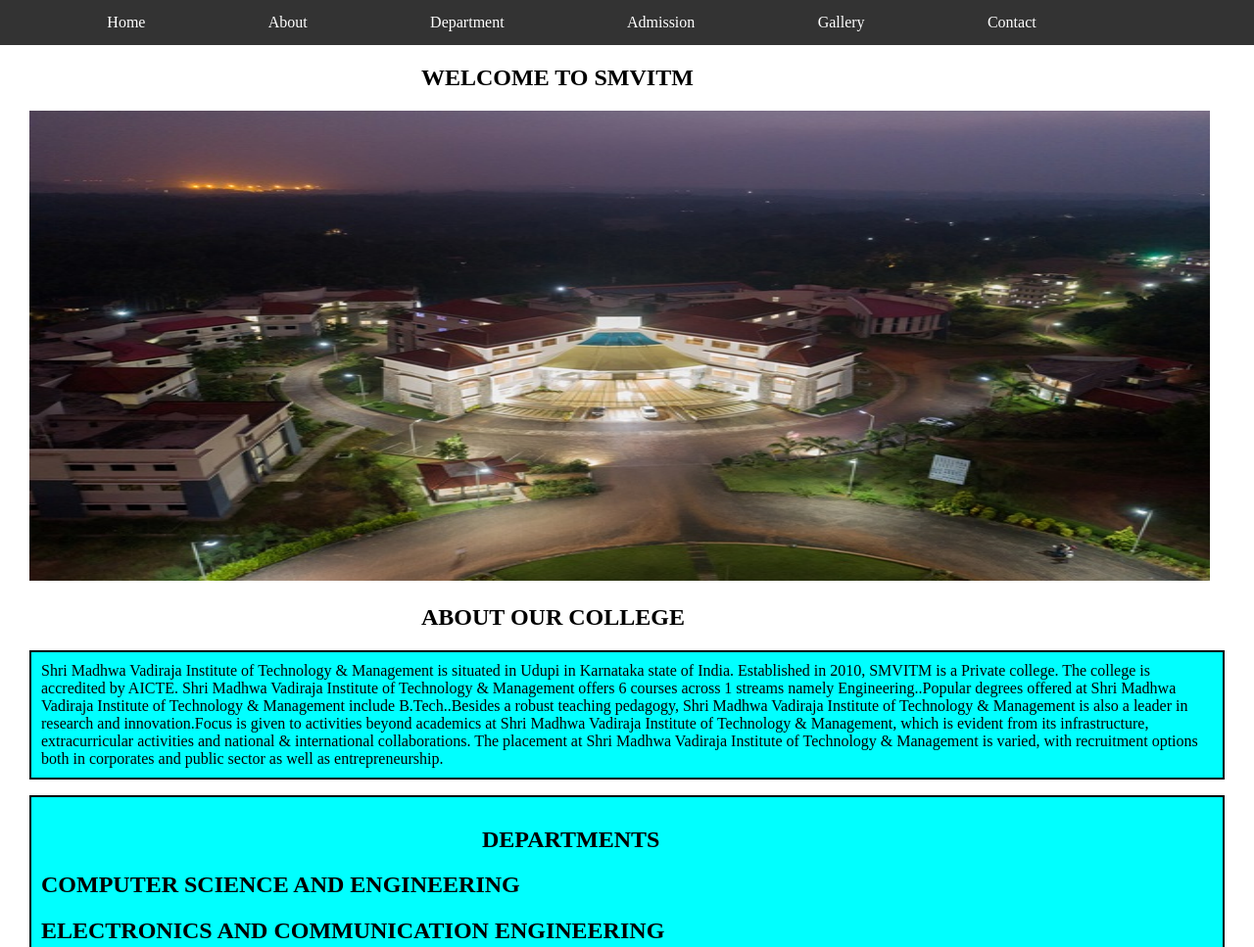
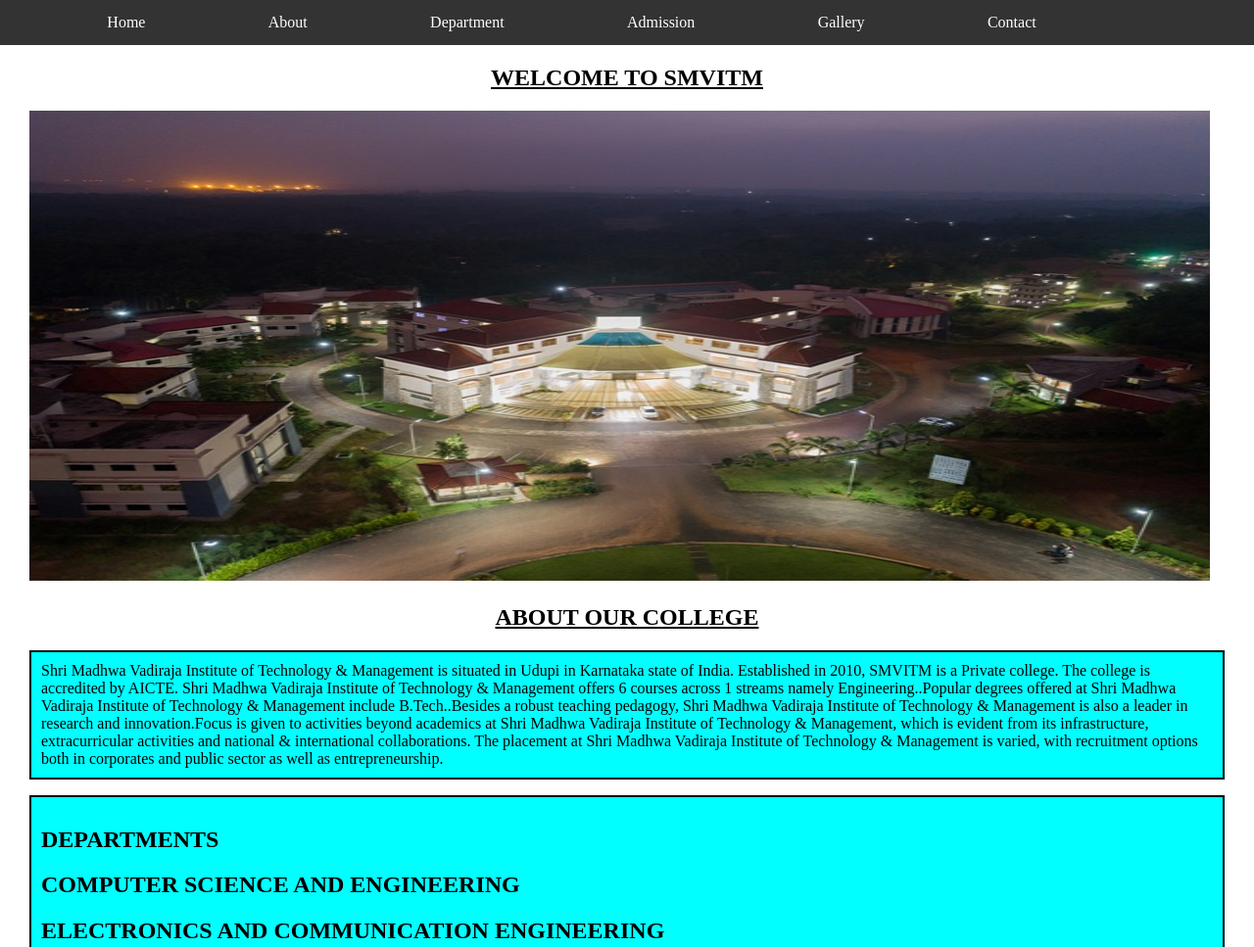
Before and after one commit to Vijayakumarbiradar22/Internv, a plain HTML site: page index.html in a window 1280 px wide. Shown: the top 967 px of the page at 98% size. Drawn offline with Linux system fonts and the light colour scheme.

Commit message:
text alligned

```diff
--- a/index.html
+++ b/index.html
@@ -19,12 +19,12 @@
         </ul>
     <div class="side">
         <section id="home">
-            <h2 class="welcome">WELCOME TO SMVITM</h2>
+            <h2 class="align">WELCOME TO SMVITM</h2>
             <img src="images/clg pic1.jpg" width="1205" height="480">
         </section>
 
         <section id="about">
-            <h2 class="about">ABOUT OUR COLLEGE</h2>
+            <h2 class="align">ABOUT OUR COLLEGE</h2>
             <p class="para">Shri Madhwa Vadiraja Institute of Technology & Management is situated in Udupi in Karnataka state of India. Established in 2010, SMVITM is a Private college. The college is accredited by AICTE. Shri Madhwa Vadiraja Institute of Technology & Management offers 6 courses across 1 streams namely Engineering..Popular degrees offered at Shri Madhwa Vadiraja Institute of Technology & Management include B.Tech..Besides a robust teaching pedagogy, Shri Madhwa Vadiraja Institute of Technology & Management is also a leader in research and innovation.Focus is given to activities beyond academics at Shri Madhwa Vadiraja Institute of Technology & Management, which is evident from its infrastructure, extracurricular activities and national & international collaborations. The placement at Shri Madhwa Vadiraja Institute of Technology & Management is varied, with recruitment options both in corporates and public sector as well as entrepreneurship.</p>
         </section>
 
@@ -39,7 +39,7 @@
         </section>
 
         <section id="admission">
-            <h2 class="dept">ADMISSION</h2>
+            <h2 class="align">ADMISSION</h2>
             <marquee class="marque" behavior="scroll" direction="left" style="border: 1px solid black; padding: 5px;">
                 ADMISSIONS ARE OPEN NOW
             </marquee>
@@ -49,7 +49,7 @@
 
         </section>  -->
         <section id="contact">
-            <h2 class="center">CONTACT US</h2>
+            <h2 class="align">CONTACT US</h2>
             <p class="center">  Get in touch with us.</p>
         <div class="bottom-container">
             <a class="footer-link" href="https://wa.me/+919876543210">
--- a/styles.css
+++ b/styles.css
@@ -67,9 +67,6 @@
 
   }
 
-  .welcome {
-    margin-left: 400px;
-  }
 
   .para {
     border: 2px solid black;
@@ -88,14 +85,7 @@
   .marque {
     background-color: aqua;
   }
-  .center {
-    margin-left: 450px;
+  .align {
+    text-align: center;
+    text-decoration: underline;
   }
-
-  .dept {
-    margin-left: 450px;
-  }
-
-  .about {
-    margin-left: 400px;
-  }
```
